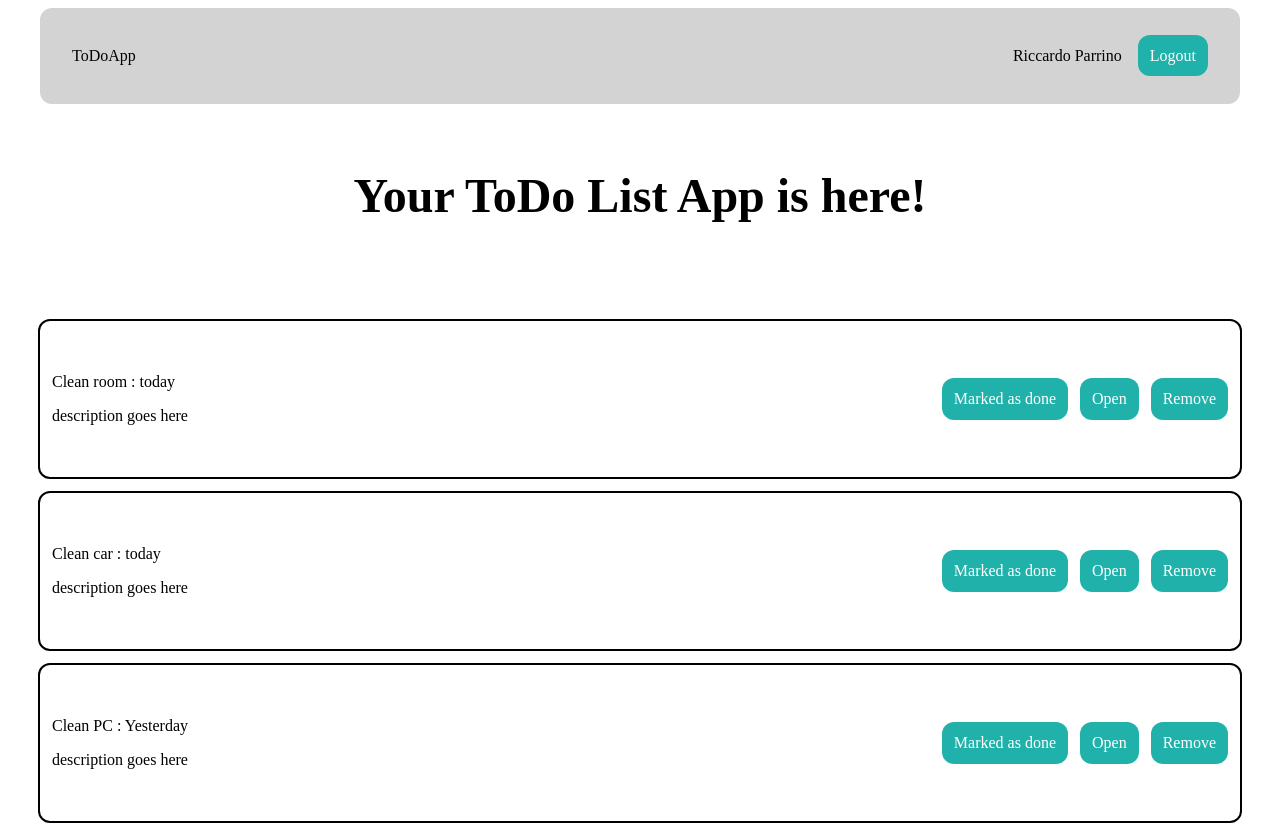
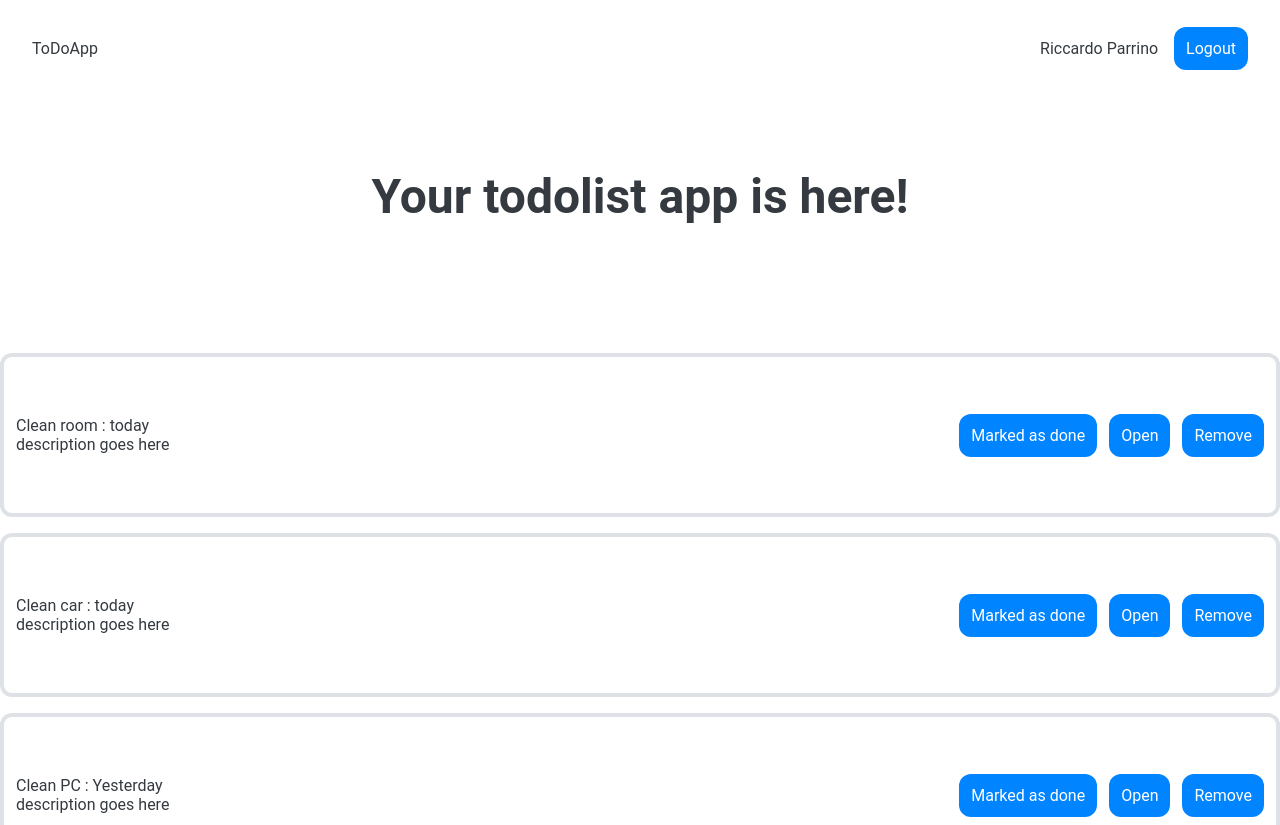
Before and after one commit to RiccardoParrino/ToDoApp, an Angular app in the folder frontend/todo/: page / in a window 1280 px wide. Shown: the top 825 px of the page. Built offline with nearby package versions, Linux system fonts and the light colour scheme.

Commit message:
adding footer component

```diff
--- a/frontend/todo/src/app/activity/activity.css
+++ b/frontend/todo/src/app/activity/activity.css
@@ -3,9 +3,9 @@
     flex-direction: row;
     justify-content: space-between;
     align-items: center;
-    border: solid black 2px;
-    margin: 12px auto;
-    max-width: 1200px;
+    border: solid #dee2e6 4px;
+    margin: 16px auto;
+    max-width: 1300px;
     min-height: 156px;
     border-radius: 12px;
 }
@@ -24,7 +24,7 @@
 }
 
 .button {
-    background-color: lightseagreen;
+    background-color: #0084ff;
     color: white;
     padding: 12px;
     border-radius: 12px;
--- /dev/null
+++ b/frontend/todo/src/app/footer/footer.html
@@ -0,0 +1 @@
+<p>footer works!</p>
--- a/frontend/todo/src/app/navbar/navbar.css
+++ b/frontend/todo/src/app/navbar/navbar.css
@@ -3,11 +3,11 @@
     flex-direction: row;
     align-items: center;
     justify-content: space-between;
-    background-color: lightgray;
+    background-color: white;
     height: 96px;
     margin: 0px auto;
     border-radius: 12px;
-    max-width: 1200px;
+    max-width: 1300px;
 }
 
 .left-navbar-container {
@@ -29,7 +29,7 @@
 }
 
 .button {
-    background-color: lightseagreen;
+    background-color: #0084ff;
     color: white;
     padding: 12px;
     border-radius: 12px;
--- a/frontend/todo/src/app/title/title.css
+++ b/frontend/todo/src/app/title/title.css
@@ -3,8 +3,8 @@
     flex-direction: row;
     align-items: center;
     justify-content: center;
-    margin: 32px;
-    margin-bottom: 64px;
+    margin-top: 72px;
+    margin-bottom: 128px;
 }
 
 h1 {
--- a/frontend/todo/src/app/title/title.html
+++ b/frontend/todo/src/app/title/title.html
@@ -1,3 +1,3 @@
 <div class="title-container">
-    <h1>Your ToDo List App is here!</h1>
+    <h1>Your todolist app is here!</h1>
 </div>
--- a/frontend/todo/src/styles.css
+++ b/frontend/todo/src/styles.css
@@ -1 +1,7 @@
 /* You can add global styles to this file, and also import other style files */
+* {
+    margin: 0;
+    padding: 0;
+    font-family: 'Roboto';
+    color: #343a40;
+}
```
Also changed, not shown: frontend/todo/src/app/footer/footer.ts (added, +11 -0 lines), frontend/todo/src/app/footer/footer.css (added), 1 other file (tests, documents, lock files or other folders).
